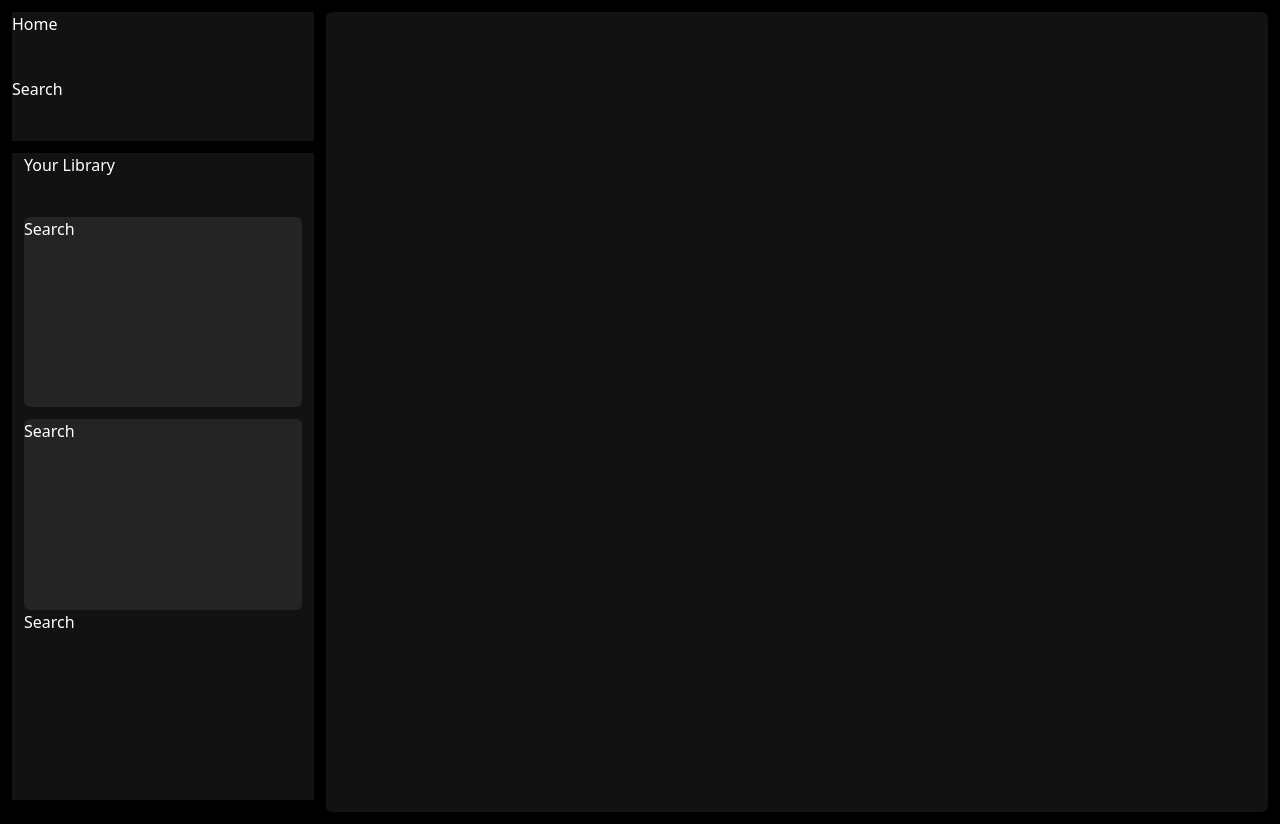
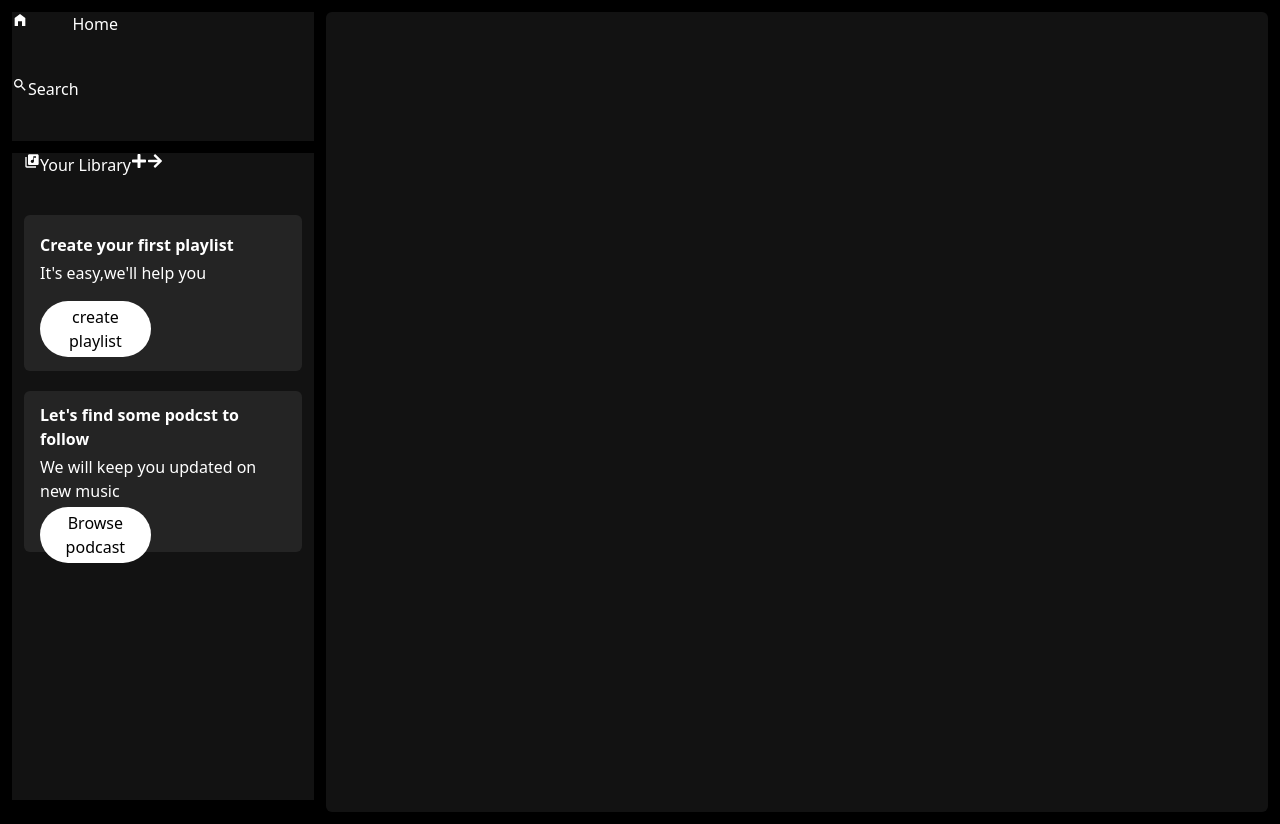
Before and after one commit to chandan0134/spotify_clone, a React (Create React App) app: page / in a window 1280 px wide. Built offline with nearby package versions, Linux system fonts and the light colour scheme.

Commit message:
icons inserted

```diff
--- a/package.json
+++ b/package.json
@@ -8,6 +8,7 @@
     "@testing-library/user-event": "^13.5.0",
     "react": "^18.2.0",
     "react-dom": "^18.2.0",
+    "react-icons": "^4.12.0",
     "react-scripts": "5.0.1",
     "web-vitals": "^2.1.4"
   },
--- a/src/App.js
+++ b/src/App.js
@@ -1,4 +1,7 @@
 import './App.css';
+import { MdHomeFilled,MdSearch,MdLibraryMusic } from "react-icons/md";
+import { FaPlus,FaArrowRight } from "react-icons/fa";
+
 
 function App() {
   return (
@@ -7,18 +10,56 @@ function App() {
       <div className="  flex flex-col w-1/4 h-screen rounded-md bg-black" >
 
         <div className="flex flex-row h-1/6  bg-[#121212] mt-3 ml-3">
-          <div className="flex flex-col">
-            <div className="h-1/2 text-white">Home</div>
-            <div className="h-1/2 text-white">Search</div>
+          <div className="flex w-full flex-col">
+            <div className="flex w-full h-1/2 ">
+             <div className=" flex-row w-[20%] justify-center text-white"><MdHomeFilled /></div>
+             <div className=" flex-row w-[80%] justfy-cenetr text-white">Home</div>
+            </div>
+            <div className="flex justify-start  h-1/2 ">
+             <div className="flex-row  text-white">< MdSearch/></div>
+             <div className=" flex-row  text-white">Search</div>
+
+            </div>
           </div>
         </div>
 
         <div className="flex flex-row h-5/6 ml-3 mt-3  bg-[#121212]">
           <div className="flex flex-col w-full ml-3 mr-3  bg-[#121212]">
-            <div className="h-[10%]  text-white">Your Library</div>
-            <div className="h-[30%]  text-white  rounded-md bg-[#242424] mb-1.5">Search</div>
-            <div className="h-[30%]  text-white  rounded-md bg-[#242424] mt-1.5">Search</div>
-            <div className="h-[30%]  text-white">Search</div>
+
+            <div className="h-[10%] flex text-white">
+              <div className=" flex-row"><MdLibraryMusic /></div>
+              <div className=" flex-row">Your Library</div>
+              <div className=" flex-row"><FaPlus /></div>
+              <div className=" flex-row"><FaArrowRight /></div>
+
+            </div>
+
+            <div className="h-[25%] w-full flex flex-col justify-around  text-white  rounded-md bg-[#242424] px-4 py-2 mb-5">
+              <div>
+               <div className=" font-bold my-1">Create your first playlist</div>
+               <div className=" font-medium my-1">It's easy,we'll help you</div>
+               </div>
+
+               <div className="w-[45%]">
+                 <button className="bg-white w-full rounded-full px-2 py-1 ">
+                   <div className="text-black font-medium">create playlist</div>
+                 </button>
+                 </div>
+            </div>
+
+            <div className="h-[25%] w-full flex flex-col justify-around  text-white  rounded-md bg-[#242424] px-4 py-2">
+              <div>
+               <div className=" font-bold my-1">Let's find some podcst to follow</div>
+               <div className=" font-medium my-1">We will keep you updated on new music</div>
+               </div>
+                <div className="w-[45%]">
+                 <button className="bg-white w-full rounded-full px-2 py-1 ">
+                   <div className="text-black font-medium">Browse podcast</div>
+                 </button>
+                 </div>
+            </div>
+
+            <div className="h-[40%]  text-white"></div>
 
           </div>
         </div>
```
Also changed, not shown: 1 other file (tests, documents, lock files or other folders).
